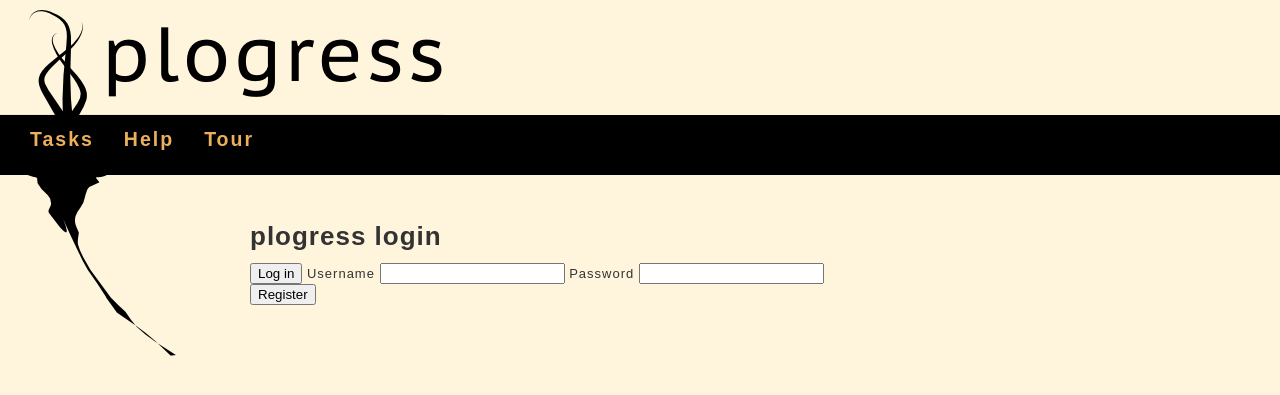
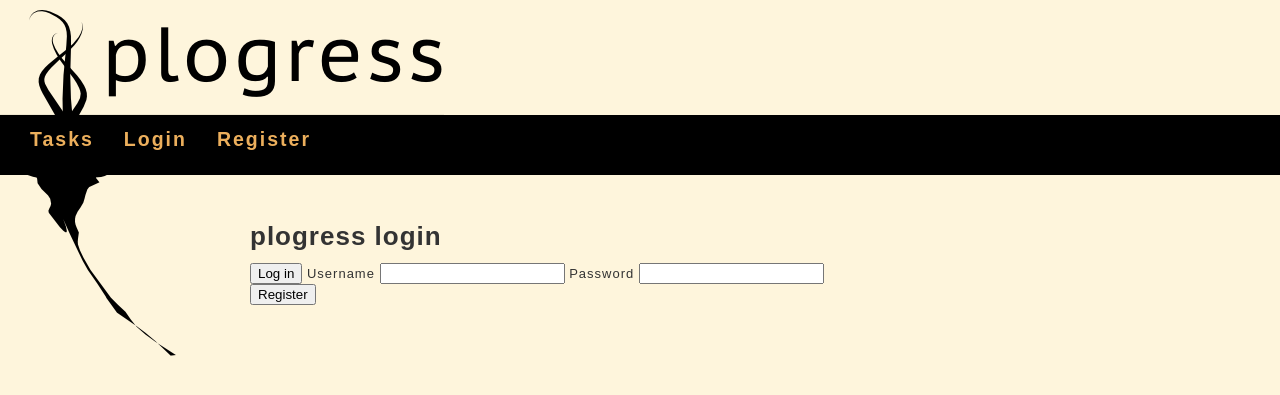
Before and after one commit to veiset/Plogress, a Rails app: page /login/start in a window 1280 px wide. Shown: the top 395 px of the page. Run offline with Rails 7, Linux system fonts and the light colour scheme; style sheets or scripts are compiled from the project's sources; some libraries are stand-ins or nearby versions.

Commit message:
Implemented login system in the menu.
git-svn-id: http://veiset.org/svn/plog/plogress/trunk@15 1c7b3678-845b-4165-9e0e-983a4629420a

```diff
--- a/app/assets/stylesheets/styles.css
+++ b/app/assets/stylesheets/styles.css
@@ -1,3 +1,7 @@
+a:link {color: #ecaf5c; text-decoration: none;}
+a:visited {color: #ecaf5c; text-decoration: none;}
+a:link:hover {color: #ecaf5c; text-decoration: underline;}
+a:visited:hover {color: #ecaf5c; text-decoration: underline;}
 body {
   background-color:#fef5dc;
   font-family: Arial, Helvetica, sans-serif;
--- a/app/controllers/application_controller.rb
+++ b/app/controllers/application_controller.rb
@@ -1,3 +1,4 @@
 class ApplicationController < ActionController::Base
   protect_from_forgery
+
 end
--- a/app/controllers/login_controller.rb
+++ b/app/controllers/login_controller.rb
@@ -21,4 +21,9 @@ class LoginController < ApplicationController
     redirect_to :action => 'start'
   end
 
+  def logout
+    reset_session
+
+  end
+
 end
--- a/app/controllers/tasks_controller.rb
+++ b/app/controllers/tasks_controller.rb
@@ -2,7 +2,9 @@ class TasksController < ApplicationController
   # GET /tasks
   # GET /tasks.json
   def index
+    @user_id = session[:user].id
     @tasks = Task.all
+    @user_tasks = Task.find_all_by_user_id(@user_id)
 
     respond_to do |format|
       format.html # index.html.erb
--- a/app/views/layouts/application.html.erb
+++ b/app/views/layouts/application.html.erb
@@ -3,10 +3,7 @@
   <head>
     <title>Plogress tracker!</title>
       <%= stylesheet_link_tag    "application" %>
-      <%= stylesheet_link_tag    "styles.css" %>
-      <%= javascript_include_tag "application" %>
-      <%= csrf_meta_tags %>
-    <link rel="stylesheet" type="text/css" href="css/styles.css" >
+      <%= stylesheet_link_tag    "styles" %>
   </head>
 
   <body>
@@ -15,8 +12,16 @@
     </div>
     <div class="topbg">
       <div class="link">Tasks</div>
-      <div class="link">Help</div>
-      <div class="link">Tour</div>
+
+        <% if session[:user] %>
+            <div class="link"><%= link_to 'Profile', '#' %></div>
+            <div class="link"><%= link_to 'Logout', '/login/logout' %></div>
+        <% else %>
+            <div class="link"><%= link_to 'Login', '/login/start' %></div>
+          <div class="link"><%= link_to 'Register', '/register/start?' %></div>
+
+        <% end %>
+      </div>
     </div>
 
     <div class="fancy">
@@ -26,6 +31,7 @@
     <div class="content">
         <%= yield %>
 
+
     </div>
 </body>
 </html>
--- /dev/null
+++ b/app/views/login/logout.html.erb
@@ -0,0 +1 @@
+<h1>You are now logged out!</h1>
--- a/config/routes.rb
+++ b/config/routes.rb
@@ -3,6 +3,8 @@ Plogress::Application.routes.draw do
 
  root to: 'main#view', as: 'main'
   resources :sessions
+
+  get "login/logout"
 
   get "login/start"
 
```
